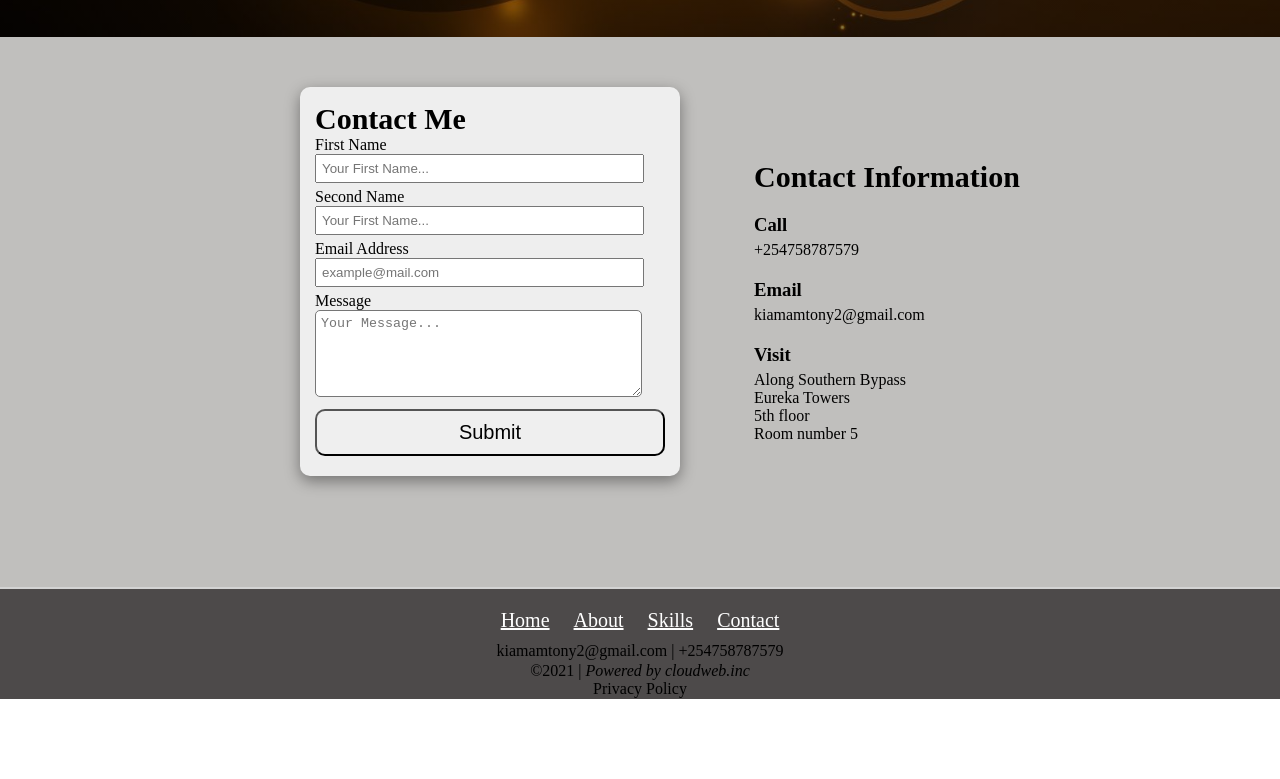
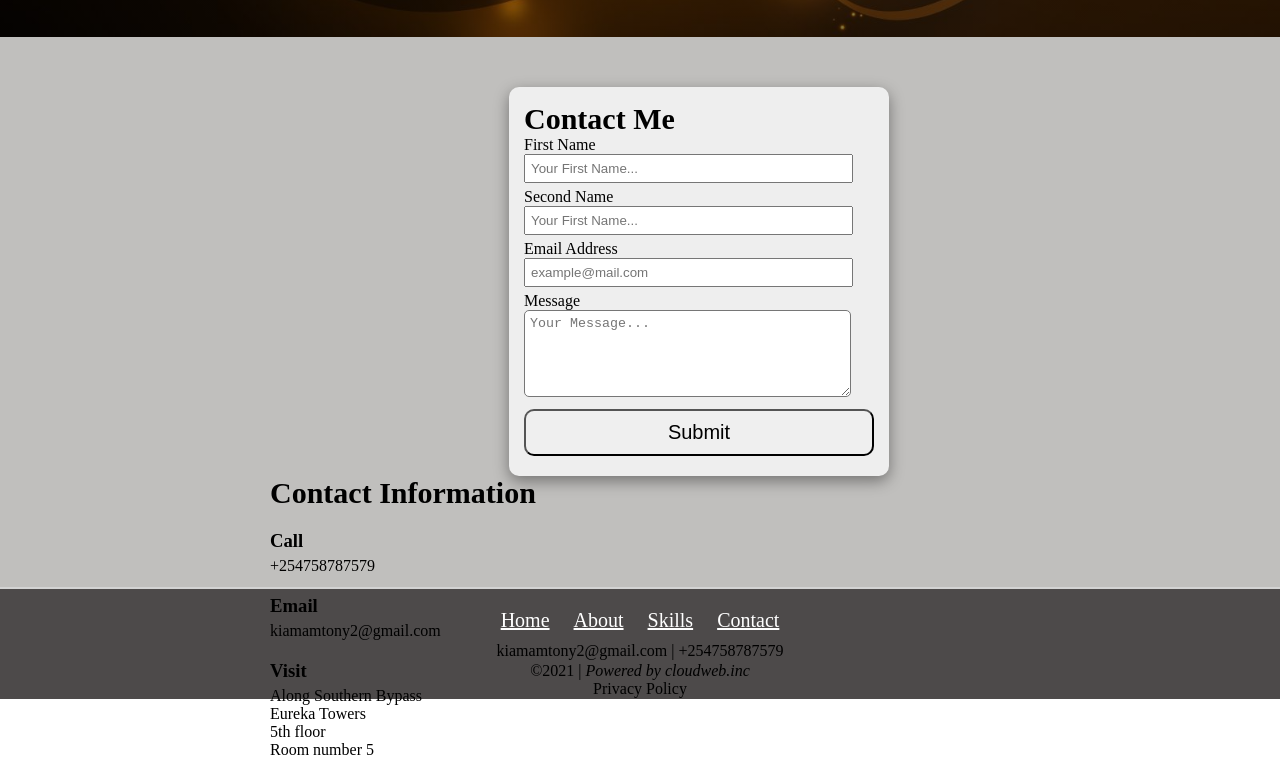
Before and after one commit to amuriuki2/Portfolio, a plain HTML site: page index.html in a window 1280 px wide. Shown: the part 1657-2436 px from the top of the page. Before the commit the page ends 2356 px from the top, so only its background shows below. Drawn offline with Linux system fonts and the light colour scheme; a web font is replaced by a local one.

Commit message:
updated contact area

```diff
--- a/css/style.css
+++ b/css/style.css
@@ -230,7 +230,7 @@ header {
 }
 
 #contact-container form {
-    margin-left: 100px;
+    margin-left: 30%;
     /* position: absolute; */
     display: inline-block;
     /* margin: 10px; */
```
